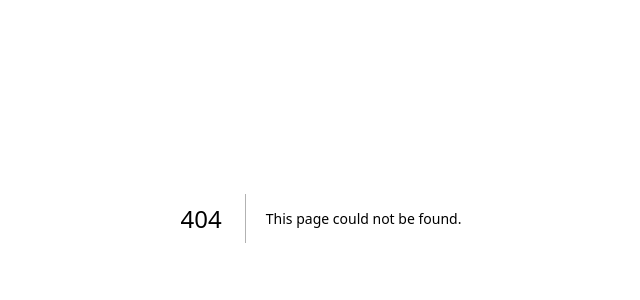
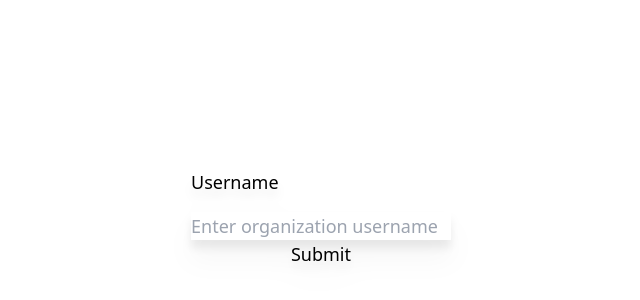
Before and after one commit to developer-student-club-thapar/hacktoberfest-tracker-client, a Next.js app: page /access in a window 1280 px wide. Before the commit this address had no page. Shown: the part 182-482 px from the top of the page, without its empty margins (319-959 px from the left). Built offline with nearby package versions, Linux system fonts and the light colour scheme.

Commit message:
Components

```diff
--- /dev/null
+++ b/components/sidebar/repoNavigation.tsx
@@ -0,0 +1,27 @@
+import { useState } from "react";
+
+const List = (name:any) => {
+
+    const [list,setList] = useState(false);
+
+    const handleClick = () => {
+        setList(!list)
+    }
+
+    return (
+        <div>
+            <h2 onClick={handleClick}>{name}</h2>
+            {list?
+                <div>
+                    <button>Dashboard</button>
+                    <button>Issues</button>
+                    <button>Contributors</button>
+                </div>
+            :
+                null
+            }
+        </div>
+    )
+}
+
+export default List;
--- a/next.config.js
+++ b/next.config.js
@@ -1,5 +1,14 @@
 /** @type {import('next').NextConfig} */
 const nextConfig = {
+  async redirects(){
+    return [
+      {
+        source: '/',
+        destination: '/access',
+        permanent: true,
+      },
+    ]
+  },
   reactStrictMode: true,
   swcMinify: true,
 }
--- /dev/null
+++ b/pages/access.tsx
@@ -0,0 +1,44 @@
+import { useRouter } from "next/router";
+import { useState } from "react";
+
+const Access = () => {
+    const [username,setUserName] = useState('');
+    const router = useRouter();
+
+    const handleChange = (e:any) => {
+        setUserName(e.target.value)
+    }
+
+    const handleSubmit = () => {
+        const url = "https://localhost:3000/"+username;
+        fetch(url,{
+            'method': 'POST',
+            'headers': {
+                Accept: 'application/json',
+            'Content-Type': 'application/json'
+            }
+        }).then((response) => {
+            const data = response.json()
+        }).then((data) => {
+            if(data != null){
+                console.log(data);
+                router.push({
+                    pathname:"/dashboard",
+                    query:data
+                });
+            }
+        });
+    }
+
+    return (
+        <div className='container h-screen flex justify-center items-center drop-shadow-xl'>
+            <div className='flex flex-col font-sans text-lg'>
+                <label className="mb-4">Username</label>
+                <input placeholder="Enter organization username" onChange={handleChange} name="username" value={username}/>
+                <button onClick={handleSubmit}>Submit</button>
+            </div>
+        </div>
+    )
+}
+
+export default Access;
--- /dev/null
+++ b/pages/dashboard.tsx
@@ -0,0 +1,15 @@
+import { useRouter } from "next/router"
+import Sidebar from "../components/sidebar/sidebarWrapper"
+
+
+export const Dashboard = () => {
+
+    const router = useRouter();
+    const data = router.query;
+
+    return (
+        <div>
+            <Sidebar data={data}/>
+        </div>
+    )
+}
```
Also changed, not shown: 1 other file (tests, documents, lock files or other folders).
